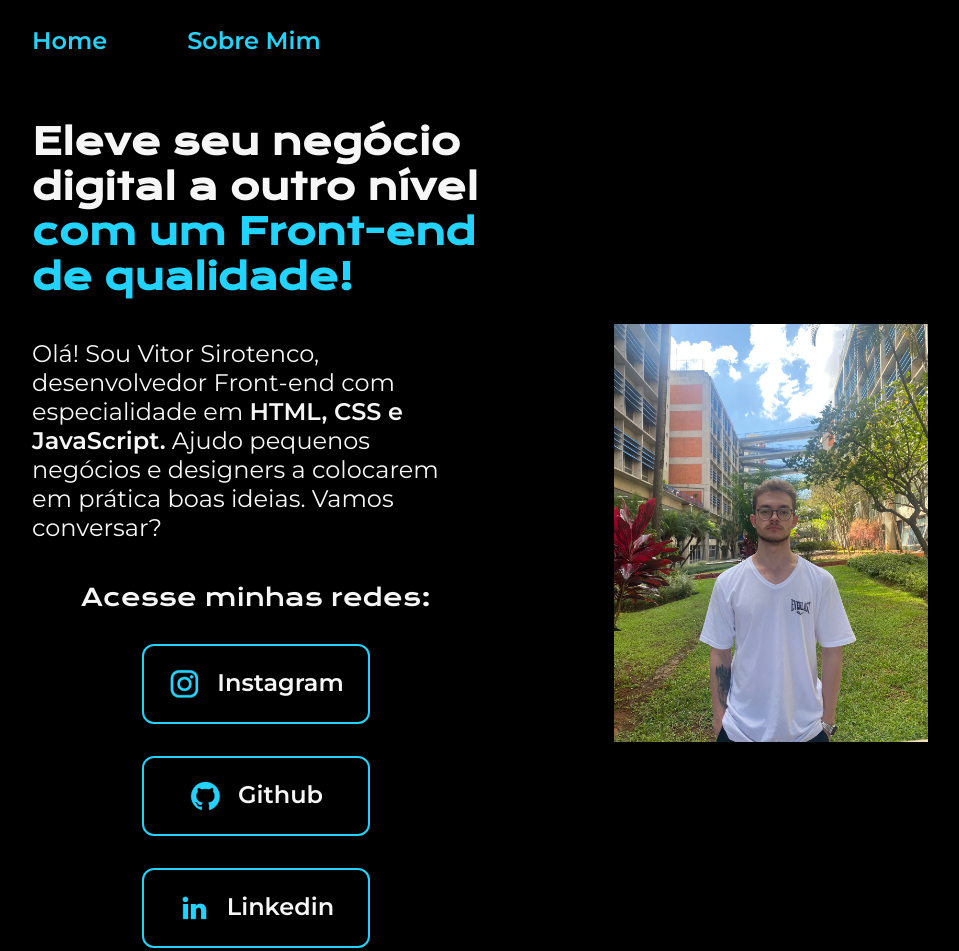
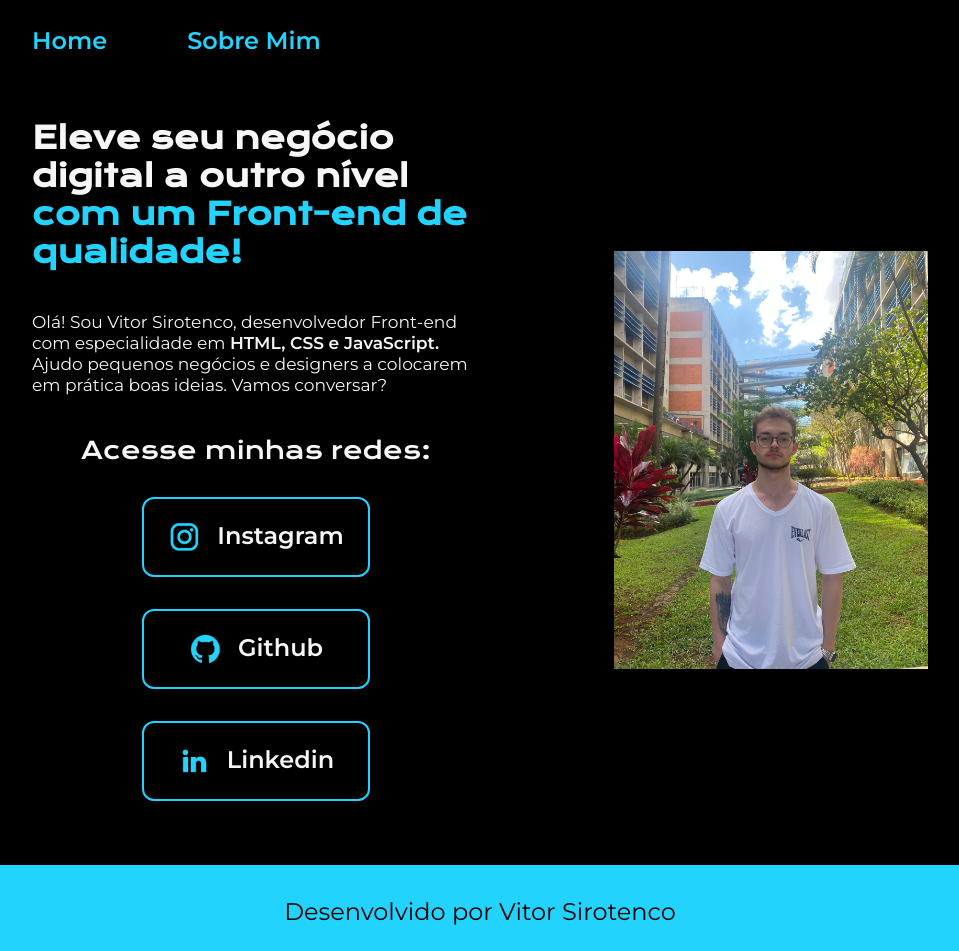
Before and after one commit to VitorSirotenco/Portfolio-VitorSirotenco, a plain HTML site: page index.html in a window 1280 px wide. Shown: the top 951 px of the page, without its empty margins (160-1119 px from the left). Drawn offline with nearby package versions, Linux system fonts and the light colour scheme.

Commit message:
novas atualizações

```diff
--- a/styles/style.css
+++ b/styles/style.css
@@ -69,12 +69,12 @@ body{
 }
 
 .apresentacao__conteudo__titulo {
-    font-size: 2.25rem;
+    font-size: 1.9rem;
     font-family: var(--fonte-principal);
 }
 
 .apresentacao__conteudo__texto {
-    font-size: 1.5rem;
+    font-size: 1.07rem;
     font-family: var(--fonte-secundaria);
 }
 
```
